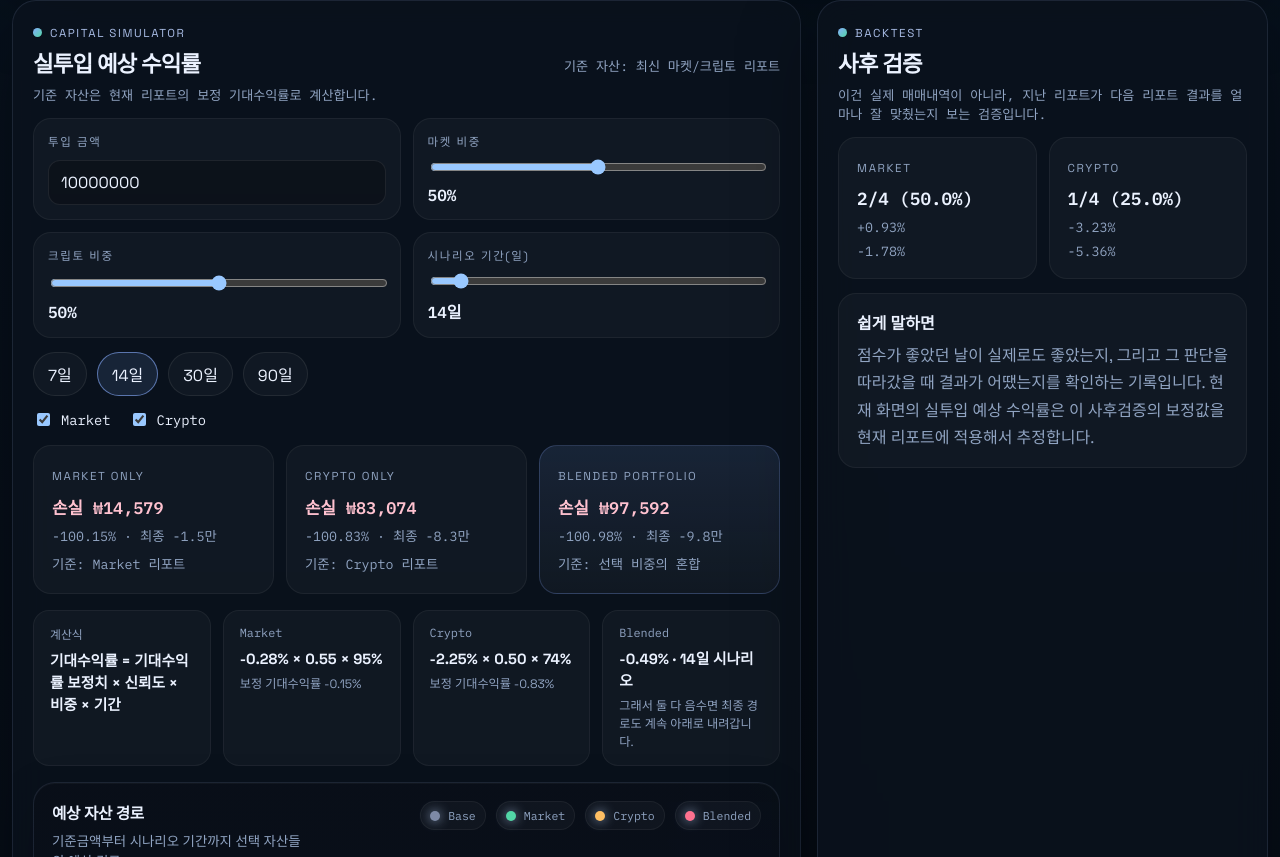
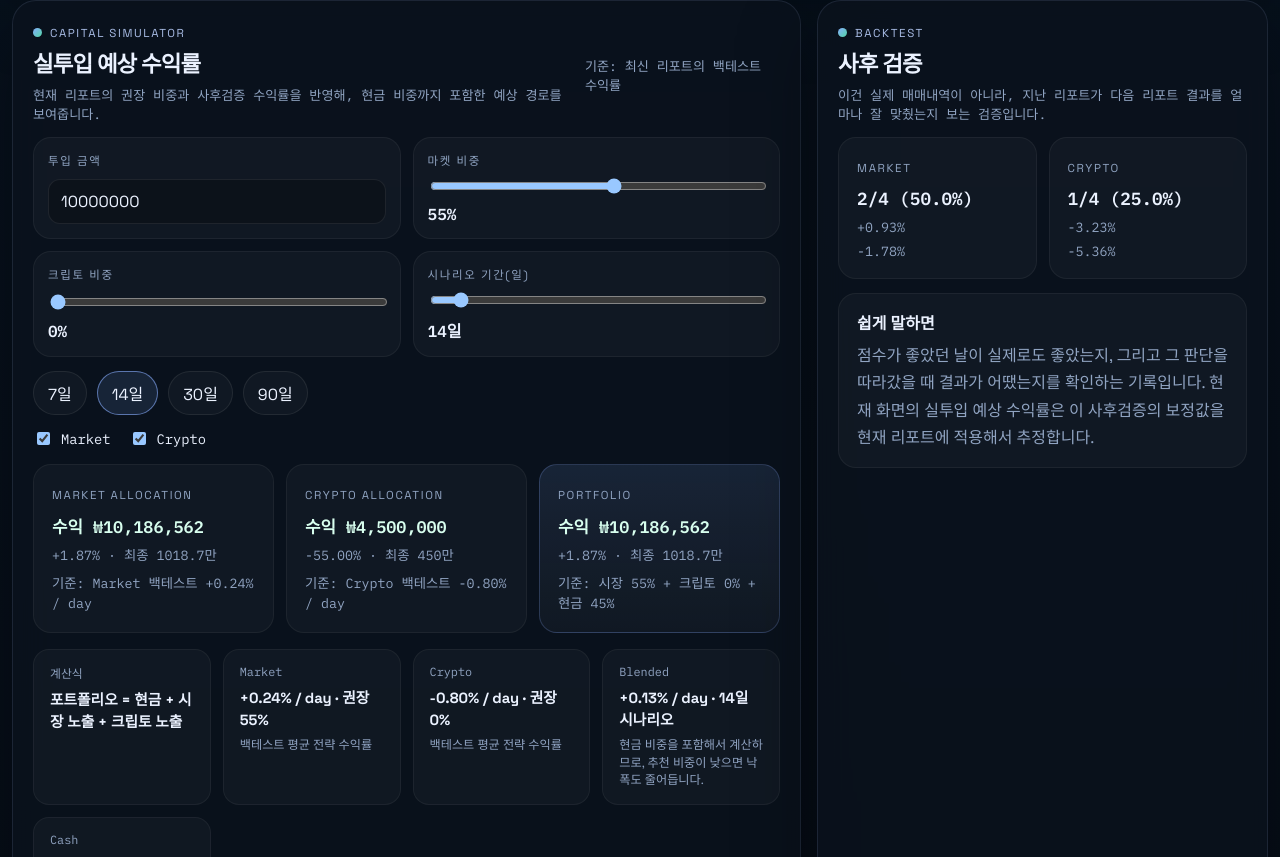
Before and after one commit to tioon/market-monitor-dashboard, a React (Vite) app: page / in a window 1280 px wide. Shown: the part 1903-2760 px from the top of the page. Built offline with nearby package versions, Linux system fonts and the light colour scheme.

Commit message:
Use backtest returns for portfolio simulator

```diff
--- a/src/App.jsx
+++ b/src/App.jsx
@@ -67,11 +67,19 @@ function latestReport(project) {
 
 function performanceSummary(project) {
   const text = project.performance?.report_text || '';
+  const report = project.performance?.report_json || {};
+  const returnRows = Array.isArray(report.return_rows) ? report.return_rows : [];
   if (!text) return null;
 
   const pick = (label) => {
     const match = text.match(new RegExp(`${label}:\\s*([^\\n]+)`));
     return match ? match[1].trim() : '-';
+  };
+
+  const avgReturn = (key) => {
+    if (!returnRows.length) return null;
+    const total = returnRows.reduce((sum, row) => sum + toNumber(row?.[key], 0), 0);
+    return total / returnRows.length;
   };
 
   return {
@@ -81,6 +89,10 @@ function performanceSummary(project) {
     maxDrawdown: pick('최대 낙폭'),
     strategyReturn: pick('전략 누적 수익률'),
     benchmarkReturn: pick('SPY 누적 수익률') !== '-' ? pick('SPY 누적 수익률') : pick('BTC 누적 수익률'),
+    sampleCount: returnRows.length,
+    avgStrategyReturnPct: avgReturn('strategy_return_pct'),
+    avgBenchmarkReturnPct: avgReturn('benchmark_return_pct') ?? avgReturn('spy_return_pct') ?? avgReturn('kospi_return_pct') ?? avgReturn('asset_return_pct'),
+    exposureRate: returnRows.length ? returnRows.reduce((sum, row) => sum + toNumber(row.exposure, 0), 0) / returnRows.length : null,
   };
 }
 
@@ -129,11 +141,6 @@ function buildTrendSeries(rows, key) {
 
 function projectLabel(projectId) {
   return projectId === 'market-agent' ? 'Market Agent' : 'Crypto Agent';
-}
-
-function projectedReturn(baseCapital, marketShare, cryptoShare, marketEdge, cryptoEdge, cycles) {
-  const blendedEdge = marketEdge * marketShare + cryptoEdge * cryptoShare;
-  return baseCapital * (Math.pow(1 + blendedEdge / 100, cycles) - 1);
 }
 
 function formatPnl(value) {
@@ -440,34 +447,37 @@ function DataTable({ rows, startDate, endDate, onStartDate, onEndDate }) {
 
 function Simulator({ marketProject, cryptoProject }) {
   const [capital, setCapital] = React.useState(10000000);
-  const [marketWeight, setMarketWeight] = React.useState(50);
-  const [cryptoWeight, setCryptoWeight] = React.useState(50);
+  const marketDecision = latestDecision(marketProject) || {};
+  const cryptoDecision = latestDecision(cryptoProject) || {};
+  const marketPerf = performanceSummary(marketProject) || {};
+  const cryptoPerf = performanceSummary(cryptoProject) || {};
+
+  const [marketWeight, setMarketWeight] = React.useState(Math.round(toNumber(marketDecision.engine?.position_size, 55)));
+  const [cryptoWeight, setCryptoWeight] = React.useState(Math.round(toNumber(cryptoDecision.engine?.position_size, 0)));
   const [scenarioDays, setScenarioDays] = React.useState(14);
   const [selectedAssets, setSelectedAssets] = React.useState({
     market: true,
     crypto: true,
   });
 
-  const marketDecision = latestDecision(marketProject) || {};
-  const cryptoDecision = latestDecision(cryptoProject) || {};
+  const marketDailyEdge = toNumber(marketPerf.avgStrategyReturnPct, 0);
+  const cryptoDailyEdge = toNumber(cryptoPerf.avgStrategyReturnPct, 0);
+  const marketExposure = Math.max(0, Math.min(100, marketWeight)) / 100;
+  const cryptoExposure = Math.max(0, Math.min(100, cryptoWeight)) / 100;
+  const totalExposure = marketExposure + cryptoExposure;
+  const cashExposure = totalExposure >= 1 ? 0 : 1 - totalExposure;
+  const normalizedMarketWeight = totalExposure > 1 ? marketExposure / totalExposure : marketExposure;
+  const normalizedCryptoWeight = totalExposure > 1 ? cryptoExposure / totalExposure : cryptoExposure;
+  const horizonDays = Math.max(1, scenarioDays);
 
-  const marketConfidence = toNumber(marketDecision.engine?.confidence_score, 0) / 100;
-  const cryptoConfidence = toNumber(cryptoDecision.engine?.confidence_score, 0) / 100;
-
-  const marketMultiplier = toNumber(marketDecision.calibration?.recommended_position_multiplier, 1);
-  const cryptoMultiplier = toNumber(cryptoDecision.calibration?.recommended_position_multiplier, 1);
-
-  const marketEdge = toNumber(marketDecision.calibration?.expected_return_pct, 0) * marketMultiplier * marketConfidence;
-  const cryptoEdge = toNumber(cryptoDecision.calibration?.expected_return_pct, 0) * cryptoMultiplier * cryptoConfidence;
-
-  const marketShare = marketWeight / 100;
-  const cryptoShare = cryptoWeight / 100;
-  const cycleFactor = Math.max(0.25, scenarioDays / 7);
-
-  const marketProjected = projectedReturn(capital, marketShare, 0, marketEdge, 0, cycleFactor);
-  const cryptoProjected = projectedReturn(capital, 0, cryptoShare, 0, cryptoEdge, cycleFactor);
-  const blendedProjected = projectedReturn(capital, marketShare, cryptoShare, marketEdge, cryptoEdge, cycleFactor);
-  const blendedEdge = marketEdge * marketShare + cryptoEdge * cryptoShare;
+  const marketProjected = capital * (cashExposure + normalizedMarketWeight * Math.pow(1 + marketDailyEdge / 100, horizonDays));
+  const cryptoProjected = capital * (cashExposure + normalizedCryptoWeight * Math.pow(1 + cryptoDailyEdge / 100, horizonDays));
+  const blendedProjected = capital * (
+    cashExposure +
+    normalizedMarketWeight * Math.pow(1 + marketDailyEdge / 100, horizonDays) +
+    normalizedCryptoWeight * Math.pow(1 + cryptoDailyEdge / 100, horizonDays)
+  );
+  const blendedDailyEdge = marketDailyEdge * normalizedMarketWeight + cryptoDailyEdge * normalizedCryptoWeight;
 
   const marketResult = formatPnl(marketProjected);
   const cryptoResult = formatPnl(cryptoProjected);
@@ -476,9 +486,14 @@ function Simulator({ marketProject, cryptoProject }) {
   const presets = [7, 14, 30, 90];
   const projectionSteps = Array.from({ length: 13 }, (_, index) => Math.round((scenarioDays * index) / 12));
   const projectionLabels = projectionSteps.map((day) => `${day}d`);
-  const marketPath = projectionSteps.map((day) => capital * (Math.pow(1 + marketEdge / 100, day / 7) - 1) + capital);
-  const cryptoPath = projectionSteps.map((day) => capital * (Math.pow(1 + cryptoEdge / 100, day / 7) - 1) + capital);
-  const blendedPath = projectionSteps.map((day) => capital * (Math.pow(1 + ((marketEdge * marketShare + cryptoEdge * cryptoShare) / 100), day / 7) - 1) + capital);
+  const marketPath = projectionSteps.map((day) => capital * (cashExposure + normalizedMarketWeight * Math.pow(1 + marketDailyEdge / 100, day)));
+  const cryptoPath = projectionSteps.map((day) => capital * (cashExposure + normalizedCryptoWeight * Math.pow(1 + cryptoDailyEdge / 100, day)));
+  const blendedPath = projectionSteps.map((day) => capital * (
+    cashExposure +
+    normalizedMarketWeight * Math.pow(1 + marketDailyEdge / 100, day) +
+    normalizedCryptoWeight * Math.pow(1 + cryptoDailyEdge / 100, day)
+  ));
+  const cashPath = projectionSteps.map(() => capital * cashExposure);
 
   return (
     <section className="panel simulator">
@@ -486,9 +501,9 @@ function Simulator({ marketProject, cryptoProject }) {
         <div>
           <div className="eyebrow">Capital simulator</div>
           <h3>실투입 예상 수익률</h3>
-          <p className="subtle">기준 자산은 현재 리포트의 보정 기대수익률로 계산합니다.</p>
+          <p className="subtle">현재 리포트의 권장 비중과 사후검증 수익률을 반영해, 현금 비중까지 포함한 예상 경로를 보여줍니다.</p>
         </div>
-        <span className="subtle">기준 자산: 최신 마켓/크립토 리포트</span>
+        <span className="subtle">기준: 최신 리포트의 백테스트 수익률</span>
       </div>
 
       <div className="sim-grid">
@@ -510,11 +525,7 @@ function Simulator({ marketProject, cryptoProject }) {
             min="0"
             max="100"
             value={marketWeight}
-            onChange={(e) => {
-              const next = toNumber(e.target.value, 50);
-              setMarketWeight(next);
-              setCryptoWeight(100 - next);
-            }}
+            onChange={(e) => setMarketWeight(toNumber(e.target.value, 55))}
           />
           <strong>{marketWeight}%</strong>
         </label>
@@ -526,11 +537,7 @@ function Simulator({ marketProject, cryptoProject }) {
             min="0"
             max="100"
             value={cryptoWeight}
-            onChange={(e) => {
-              const next = toNumber(e.target.value, 50);
-              setCryptoWeight(next);
-              setMarketWeight(100 - next);
-            }}
+            onChange={(e) => setCryptoWeight(toNumber(e.target.value, 0))}
           />
           <strong>{cryptoWeight}%</strong>
         </label>
@@ -577,44 +584,49 @@ function Simulator({ marketProject, cryptoProject }) {
 
       <div className="projection-grid">
         <div className="projection-card">
-          <span>Market only</span>
+          <span>Market allocation</span>
           <strong className={marketResult.tone === 'danger' ? 'down' : 'up'}>{marketResult.label} {marketResult.amount}</strong>
           <small>{pct((marketProjected / Math.max(capital, 1) - 1) * 100, 2)} · 최종 {compactCurrency(marketProjected)}</small>
-          <small>기준: Market 리포트</small>
+          <small>기준: Market 백테스트 {pct(marketDailyEdge, 2)} / day</small>
         </div>
         <div className="projection-card">
-          <span>Crypto only</span>
+          <span>Crypto allocation</span>
           <strong className={cryptoResult.tone === 'danger' ? 'down' : 'up'}>{cryptoResult.label} {cryptoResult.amount}</strong>
           <small>{pct((cryptoProjected / Math.max(capital, 1) - 1) * 100, 2)} · 최종 {compactCurrency(cryptoProjected)}</small>
-          <small>기준: Crypto 리포트</small>
+          <small>기준: Crypto 백테스트 {pct(cryptoDailyEdge, 2)} / day</small>
         </div>
         <div className="projection-card accent">
-          <span>Blended portfolio</span>
+          <span>Portfolio</span>
           <strong className={blendedResult.tone === 'danger' ? 'down' : 'up'}>{blendedResult.label} {blendedResult.amount}</strong>
           <small>{pct((blendedProjected / Math.max(capital, 1) - 1) * 100, 2)} · 최종 {compactCurrency(blendedProjected)}</small>
-          <small>기준: 선택 비중의 혼합</small>
+          <small>기준: 시장 {Math.round(normalizedMarketWeight * 100)}% + 크립토 {Math.round(normalizedCryptoWeight * 100)}% + 현금 {Math.round(cashExposure * 100)}%</small>
         </div>
       </div>
 
       <div className="calc-box">
         <div>
           <span>계산식</span>
-          <strong>기대수익률 = 기대수익률 보정치 × 신뢰도 × 비중 × 기간</strong>
+          <strong>포트폴리오 = 현금 + 시장 노출 + 크립토 노출</strong>
         </div>
         <div>
           <span>Market</span>
-          <strong>{pct(toNumber(marketDecision.calibration?.expected_return_pct, 0), 2)} × {marketMultiplier.toFixed(2)} × {(marketConfidence * 100).toFixed(0)}%</strong>
-          <small>보정 기대수익률 {pct(marketEdge, 2)}</small>
+          <strong>{pct(marketDailyEdge, 2)} / day · 권장 {formatPercentInt(marketDecision?.engine?.position_size)}</strong>
+          <small>백테스트 평균 전략 수익률</small>
         </div>
         <div>
           <span>Crypto</span>
-          <strong>{pct(toNumber(cryptoDecision.calibration?.expected_return_pct, 0), 2)} × {cryptoMultiplier.toFixed(2)} × {(cryptoConfidence * 100).toFixed(0)}%</strong>
-          <small>보정 기대수익률 {pct(cryptoEdge, 2)}</small>
+          <strong>{pct(cryptoDailyEdge, 2)} / day · 권장 {formatPercentInt(cryptoDecision?.engine?.position_size)}</strong>
+          <small>백테스트 평균 전략 수익률</small>
         </div>
         <div>
           <span>Blended</span>
-          <strong>{pct(blendedEdge, 2)} · {scenarioDays}일 시나리오</strong>
-          <small>그래서 둘 다 음수면 최종 경로도 계속 아래로 내려갑니다.</small>
+          <strong>{pct(blendedDailyEdge, 2)} / day · {scenarioDays}일 시나리오</strong>
+          <small>현금 비중을 포함해서 계산하므로, 추천 비중이 낮으면 낙폭도 줄어듭니다.</small>
+        </div>
+        <div>
+          <span>Cash</span>
+          <strong>{Math.round(cashExposure * 100)}%</strong>
+          <small>수익률 0%</small>
         </div>
       </div>
 
@@ -624,9 +636,9 @@ function Simulator({ marketProject, cryptoProject }) {
           subtitle="기준금액부터 시나리오 기간까지 선택 자산들의 예상 경로"
           series={[
             {
-              name: 'Base',
+              name: 'Cash',
               color: '#7e8aa6',
-              values: projectionSteps.map(() => capital),
+              values: cashPath,
               labels: projectionLabels,
               axis: 'left',
               area: false,
@@ -671,8 +683,8 @@ function Simulator({ marketProject, cryptoProject }) {
 
       <div className="risk-band">
         <div>
-          <span>보정 기대수익률</span>
-          <strong>{pct(marketEdge * marketShare + cryptoEdge * cryptoShare, 2)}</strong>
+          <span>현금 포함 기대수익률</span>
+          <strong>{pct(blendedDailyEdge, 2)} / day</strong>
         </div>
         <div>
           <span>시나리오 끝 예상금액</span>
```
Also changed, not shown: src/data/snapshot.json, 3 other files (tests, documents, lock files or other folders).
